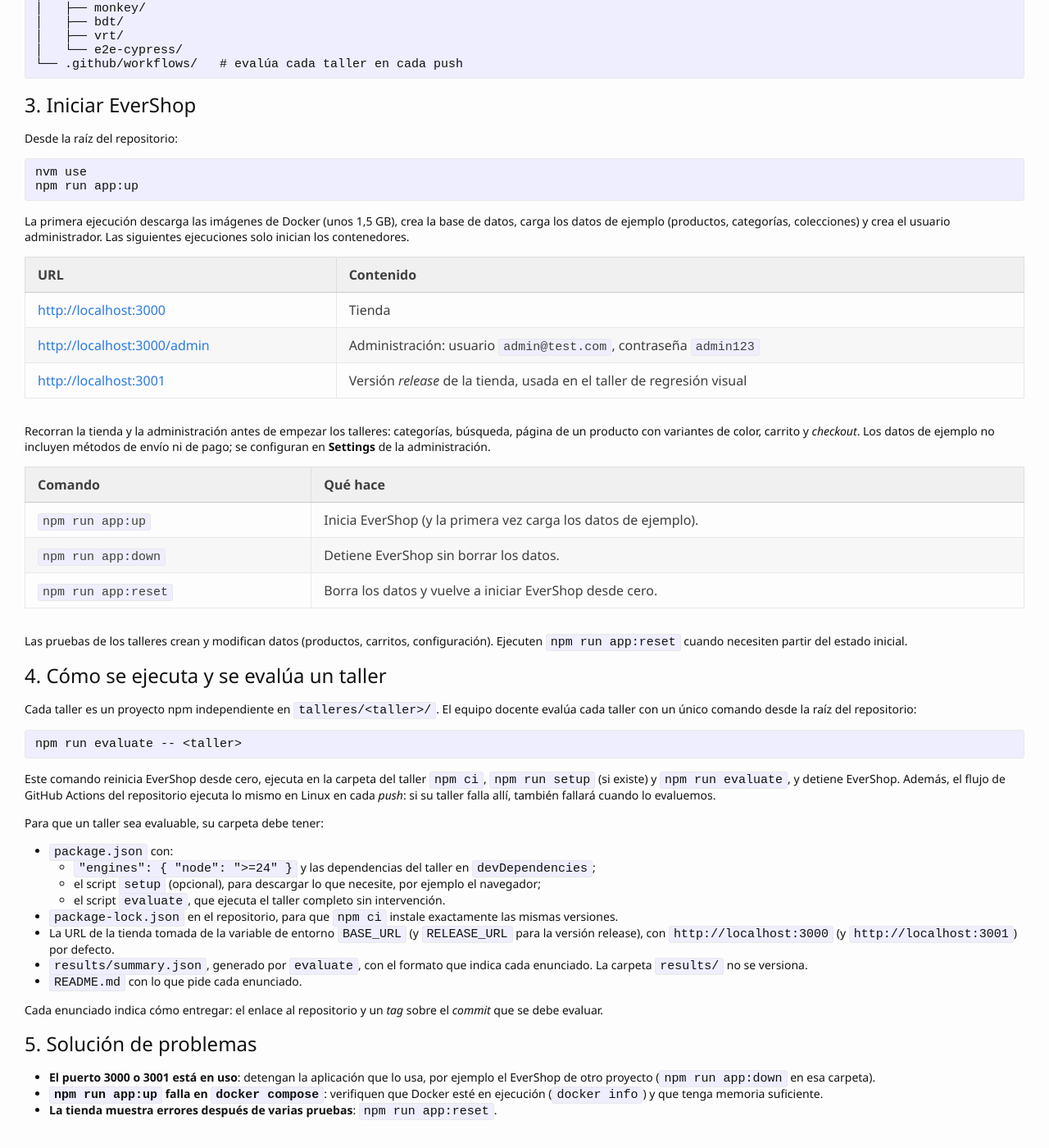
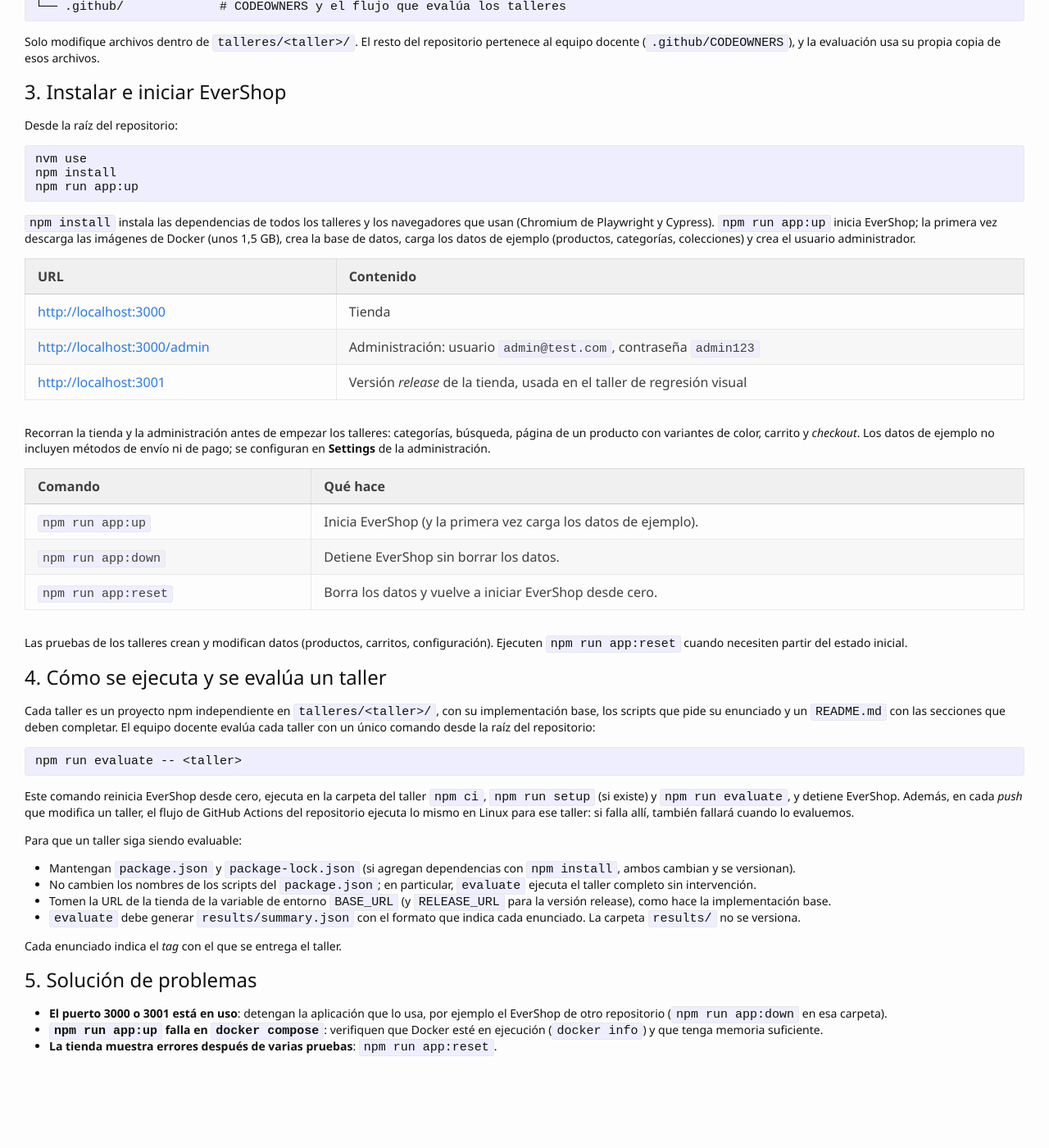
Before and after one commit to TiCSw/mt1_guias_pruebas, a Jekyll site: the page built from docs/talleres/evershop.md, in a window 1280 px wide and 1400 px high, scrolled down 975 px. Shown: the whole window at 82% size. Built offline with Jekyll 4.4.1, drawn with Linux system fonts in a browser that asks for light colours; some web fonts are replaced; our own code applies the rules of GitHub Pages for plain Markdown files; comment, search, counter and statistics services are not loaded; after the commit the page ends 2306 px from its top, so only the background shows below that; some of the changed text lies outside the part shown.

Commit message:
docs(talleres): use the pre-populated workshops repo created by the teaching team
The teaching team creates a private workshops repo per student from talleres-base, which already contains each workshop's setup, base code, activity script stubs and README skeleton. Taller 0 now covers cloning it, npm install and npm run app:up; workshop pages explain the base code in the repo instead of asking students to create files, and delivery is a pushed tag.

````diff
--- a/docs/talleres/evershop.md
+++ b/docs/talleres/evershop.md
@@ -24,43 +23,43 @@
 instalación global puede quedar en una versión distinta de la que usa cada proyecto y causar errores
 difíciles de diagnosticar en otros talleres o en el proyecto del curso.
 
-## 2. Crear el repositorio de talleres
+## 2. Repositorio de talleres
 
-1. En [talleres-base](https://github.com/Uniandes-MISW4103/talleres-base), usen **Use this template**
-   para crear su repositorio.
-2. Clónenlo **fuera** de la carpeta del repositorio del proyecto del curso. Si un taller queda dentro
-   de las carpetas `e2e/`, `vrt/` o `reconocimiento/` de ese repositorio, npm lo trata como parte de
-   sus _workspaces_ y sus dependencias pueden entrar en conflicto con las de los módulos del
-   proyecto.
-3. Si el repositorio es privado, den acceso de lectura al equipo docente.
-
-La plantilla contiene:
+El equipo docente crea para cada estudiante un repositorio privado de talleres en la organización
+del curso. Clónelo **fuera** de la carpeta del repositorio del proyecto del curso: si un taller queda
+dentro de las carpetas `e2e/`, `vrt/` o `reconocimiento/` de ese repositorio, npm lo trata como parte
+de sus _workspaces_ y sus dependencias pueden entrar en conflicto con las de los módulos del
+proyecto.
 
 ```plaintext
-talleres-base/
-├── compose.yml          # EverShop 2.1.1, PostgreSQL 16 y el proxy de la versión release
-├── evershop/            # configuración del proxy y archivos de la versión release
-├── scripts/             # app:up, app:down, app:reset y evaluate
-├── talleres/            # un proyecto npm independiente por taller
+├── talleres/            # su trabajo: un proyecto npm por taller, con su implementación base
 │   ├── monkey/
 │   ├── bdt/
 │   ├── vrt/
 │   └── e2e-cypress/
-└── .github/workflows/   # evalúa cada taller en cada push
+├── compose.yml          # EverShop 2.1.1, PostgreSQL 16 y el proxy de la versión release
+├── evershop/            # configuración del proxy y archivos de la versión release
+├── scripts/             # instalación, app:up, app:down, app:reset y evaluate
+└── .github/             # CODEOWNERS y el flujo que evalúa los talleres
 ```
 
-## 3. Iniciar EverShop
+Solo modifique archivos dentro de `talleres/<taller>/`. El resto del repositorio pertenece al equipo
+docente (`.github/CODEOWNERS`), y la evaluación usa su propia copia de esos archivos.
+
+## 3. Instalar e iniciar EverShop
 
 Desde la raíz del repositorio:
 
 ```bash
 nvm use
+npm install
 npm run app:up
 ```
 
-La primera ejecución descarga las imágenes de Docker (unos 1,5 GB), crea la base de datos, carga los
-datos de ejemplo (productos, categorías, colecciones) y crea el usuario administrador. Las siguientes
-ejecuciones solo inician los contenedores.
+`npm install` instala las dependencias de todos los talleres y los navegadores que usan (Chromium de
+Playwright y Cypress). `npm run app:up` inicia EverShop; la primera vez descarga las imágenes de
+Docker (unos 1,5 GB), crea la base de datos, carga los datos de ejemplo (productos, categorías,
+colecciones) y crea el usuario administrador.
 
 | URL | Contenido |
 |---|---|
@@ -83,38 +82,36 @@
 
 ## 4. Cómo se ejecuta y se evalúa un taller
 
-Cada taller es un proyecto npm independiente en `talleres/<taller>/`. El equipo docente evalúa cada
-taller con un único comando desde la raíz del repositorio:
+Cada taller es un proyecto npm independiente en `talleres/<taller>/`, con su implementación base,
+los scripts que pide su enunciado y un `README.md` con las secciones que deben completar. El equipo
+docente evalúa cada taller con un único comando desde la raíz del repositorio:
 
 ```bash
 npm run evaluate -- <taller>
 ```
 
 Este comando reinicia EverShop desde cero, ejecuta en la carpeta del taller `npm ci`,
-`npm run setup` (si existe) y `npm run evaluate`, y detiene EverShop. Además, el flujo de GitHub
-Actions del repositorio ejecuta lo mismo en Linux en cada _push_: si su taller falla allí, también
-fallará cuando lo evaluemos.
+`npm run setup` (si existe) y `npm run evaluate`, y detiene EverShop. Además, en cada _push_ que
+modifica un taller, el flujo de GitHub Actions del repositorio ejecuta lo mismo en Linux para ese
+taller: si falla allí, también fallará cuando lo evaluemos.
 
-Para que un taller sea evaluable, su carpeta debe tener:
+Para que un taller siga siendo evaluable:
 
-- `package.json` con:
-  - `"engines": { "node": ">=24" }` y las dependencias del taller en `devDependencies`;
-  - el script `setup` (opcional), para descargar lo que necesite, por ejemplo el navegador;
-  - el script `evaluate`, que ejecuta el taller completo sin intervención.
-- `package-lock.json` en el repositorio, para que `npm ci` instale exactamente las mismas versiones.
-- La URL de la tienda tomada de la variable de entorno `BASE_URL` (y `RELEASE_URL` para la versión
-  release), con `http://localhost:3000` (y `http://localhost:3001`) por defecto.
-- `results/summary.json`, generado por `evaluate`, con el formato que indica cada enunciado. La
-  carpeta `results/` no se versiona.
-- `README.md` con lo que pide cada enunciado.
+- Mantengan `package.json` y `package-lock.json` (si agregan dependencias con `npm install`, ambos
+  cambian y se versionan).
+- No cambien los nombres de los scripts del `package.json`; en particular, `evaluate` ejecuta el
+  taller completo sin intervención.
+- Tomen la URL de la tienda de la variable de entorno `BASE_URL` (y `RELEASE_URL` para la versión
+  release), como hace la implementación base.
+- `evaluate` debe generar `results/summary.json` con el formato que indica cada enunciado. La carpeta
+  `results/` no se versiona.
 
-Cada enunciado indica cómo entregar: el enlace al repositorio y un _tag_ sobre el _commit_ que se
-debe evaluar.
+Cada enunciado indica el _tag_ con el que se entrega el taller.
 
 ## 5. Solución de problemas
 
 - **El puerto 3000 o 3001 está en uso**: detengan la aplicación que lo usa, por ejemplo el EverShop
-  de otro proyecto (`npm run app:down` en esa carpeta).
+  de otro repositorio (`npm run app:down` en esa carpeta).
 - **`npm run app:up` falla en `docker compose`**: verifiquen que Docker esté en ejecución
   (`docker info`) y que tenga memoria suficiente.
 - **La tienda muestra errores después de varias pruebas**: `npm run app:reset`.
````
Also changed, not shown: other parts of docs/talleres/evershop.md (+1 -2 lines), docs/talleres/bdt.md (+14 -16 lines), docs/talleres/e2e-cypress/e2e-cypress.md (+25 -19 lines), docs/talleres/monkey.md (+26 -23 lines), docs/talleres/vrt.md (+19 -19 lines).
